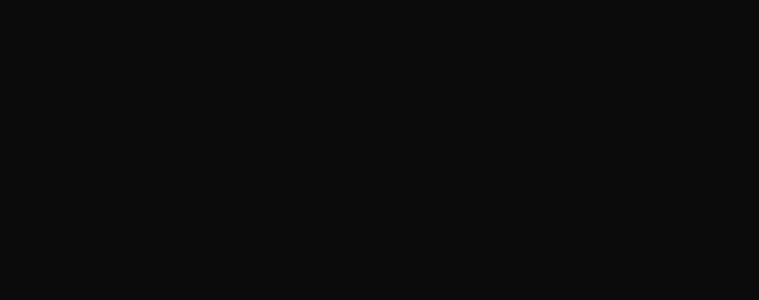
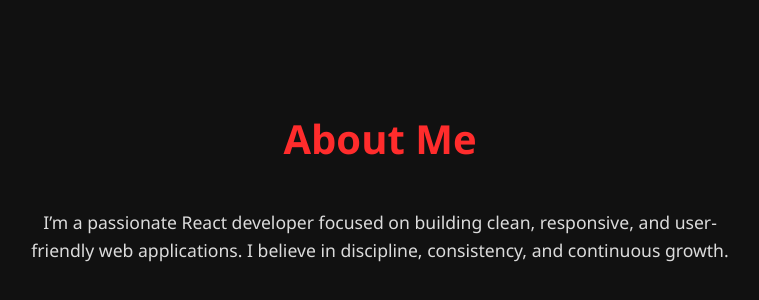
Before and after one commit to dhanusheelan-bit/portfolio-react, a React (Vite) app: page / in a window 1280 px wide. Shown: the part 1052-1352 px from the top of the page, without its empty margins (260-1019 px from the left). Before the commit the page ends 800 px from the top, so only its background shows below. Built offline with nearby package versions, Linux system fonts and the light colour scheme.

Commit message:
Add about section
Added About Me section with clean layout and styling

```diff
--- a/src/App.jsx
+++ b/src/App.jsx
@@ -1,11 +1,13 @@
 import Navbar from "./components/Navbar";
 import Hero from "./components/Hero";
+import About from "./components/About";
 
 export default function App() {
   return (
     <>
       <Navbar />
       <Hero />
+      <About />
     </>
   );
 }
--- /dev/null
+++ b/src/components/About.jsx
@@ -0,0 +1,12 @@
+export default function About() {
+  return (
+    <section className="about" id="about">
+      <h2>About Me</h2>
+      <p>
+        I’m a passionate React developer focused on building clean,
+        responsive, and user-friendly web applications. I believe in
+        discipline, consistency, and continuous growth.
+      </p>
+    </section>
+  );
+}
--- a/src/styles/main.css
+++ b/src/styles/main.css
@@ -75,3 +75,27 @@ html, body {
 .nav-links a:hover {
   opacity: 1;
 }
+
+.about {
+  min-height: 100vh;
+  padding: 6rem 2rem 2rem;
+  display: flex;
+  flex-direction: column;
+  justify-content: center;
+  align-items: center;
+  text-align: center;
+  background: #111;
+}
+
+.about h2 {
+  font-size: 2.5rem;
+  margin-bottom: 1.5rem;
+  color: #ff2c2c;
+}
+
+.about p {
+  max-width: 700px;
+  font-size: 1.1rem;
+  line-height: 1.6;
+  opacity: 0.85;
+}
```
